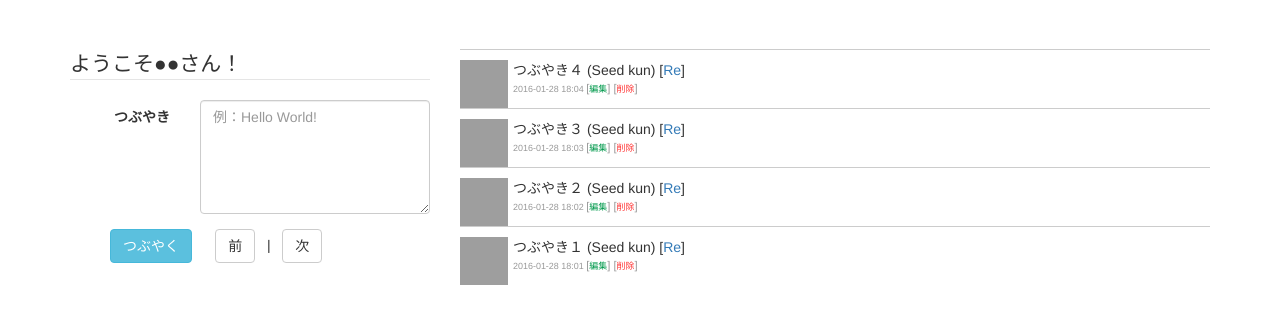
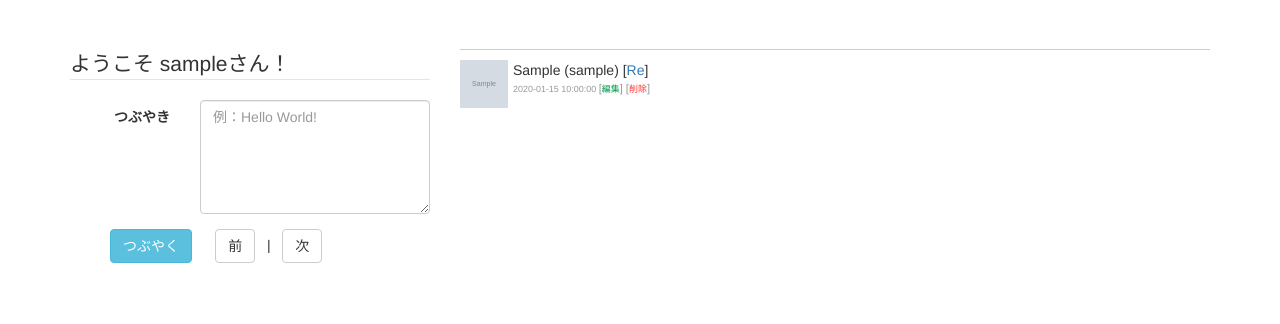
Before and after one commit to shinya-nexseed/seed_sns_20160404, a PHP site: page / in a window 1280 px wide. Shown: the part 51-375 px from the top of the page. Run offline with PHP 8.4, Linux system fonts and the light colour scheme; the visitor is signed in with stand-in values (Sample User, id 1); tables that the repository leaves empty hold one stand-in row (values such as "Sample post"); grey boxes marked "Sample" are stand-in pictures; some libraries are stand-ins or nearby versions; grey boxes are pictures that could not be loaded.

Commit message:
投稿ページ作成

```diff
--- a/index.php
+++ b/index.php
@@ -6,13 +6,50 @@
   // 現在時刻より小さいときにログインしていると判定する
   if (isset($_SESSION['id']) && $_SESSION['time'] + 3600 > time()) {
     // $_SESSIONに保存している時間更新
+    $_SESSION['time'] = time();
 
     // ログインしているユーザーのデータをDBから取得 ($_SESSION['id']を使用して)
+    $sql = sprintf('SELECT * FROM `members` WHERE `member_id`=%d',
+      mysqli_real_escape_string($db, $_SESSION['id'])
+      );
+
+    $record = mysqli_query($db, $sql) or die (mysqli_error());
+    $member = mysqli_fetch_assoc($record);
 
   } else {
     // ログインしていない場合の処理
+    header('Location: login.php');
+    exit();
+  }
 
+  // 投稿を記録する
+  if (!empty($_POST)) {
+    if ($_POST['tweet'] != '') {
+      $sql = sprintf('INSERT INTO `tweets` SET `tweet`="%s", `member_id`=%d, `created`= now()',
+        mysqli_real_escape_string($db, $_POST['tweet']),
+        mysqli_real_escape_string($db, $member['member_id'])
+        );
+      mysqli_query($db, $sql) or die(mysqli_error($db));
+
+      header('Location: index.php');
+      exit();
     }
+  }
+
+  // 投稿を取得する
+  $sql = 'SELECT m.nick_name, m.picture_path, t.*
+          FROM `tweets` t, `members` m
+          WHERE t.member_id=m.member_id
+          ORDER BY t.created DESC';
+
+  $tweets = mysqli_query($db, $sql) or die(mysqli_error($db));
+  // while ($tweet = mysqli_fetch_assoc($tweets)) {
+  //   var_dump($tweet);
+  //   echo $tweet['nick_name'];
+  //   echo $tweet['tweet'];
+  //   echo '<hr>';
+  // }
+
 ?>
 
 <!DOCTYPE html>
@@ -66,7 +103,7 @@
   <div class="container">
     <div class="row">
       <div class="col-md-4 content-margin-top">
-        <legend>ようこそ●●さん！</legend>
+        <legend>ようこそ <?php echo htmlspecialchars($member['nick_name'], ENT_QUOTES, 'UTF-8'); ?>さん！</legend>
         <form method="post" action="" class="form-horizontal" role="form">
             <!-- つぶやき -->
             <div class="form-group">
@@ -86,62 +123,25 @@
       </div>
 
       <div class="col-md-8 content-margin-top">
+        <?php while($tweet = mysqli_fetch_assoc($tweets)): ?>
           <div class="msg">
-          <img src="http://c85c7a.medialib.glogster.com/taniaarca/media/71/71c8671f98761a43f6f50a282e20f0b82bdb1f8c/blog-images-1349202732-fondo-steve-jobs-ipad.jpg" width="48" height="48">
+            <img src="member_picture/<?php echo htmlspecialchars($tweet['picture_path'], ENT_QUOTES, 'UTF-8'); ?>" width="48" height="48">
             <p>
-            つぶやき４<span class="name"> (Seed kun) </span>
+              <?php echo htmlspecialchars($tweet['tweet'], ENT_QUOTES, 'UTF-8'); ?>
+              <span class="name">
+                 (<?php echo htmlspecialchars($tweet['nick_name'], ENT_QUOTES, 'UTF-8'); ?>)
+               </span>
               [<a href="#">Re</a>]
             </p>
             <p class="day">
               <a href="view.html">
-              2016-01-28 18:04
+                <?php echo htmlspecialchars($tweet['created'], ENT_QUOTES, 'UTF-8'); ?>
               </a>
               [<a href="#" style="color: #00994C;">編集</a>]
               [<a href="#" style="color: #F33;">削除</a>]
             </p>
           </div>
-        <div class="msg">
-          <img src="http://c85c7a.medialib.glogster.com/taniaarca/media/71/71c8671f98761a43f6f50a282e20f0b82bdb1f8c/blog-images-1349202732-fondo-steve-jobs-ipad.jpg" width="48" height="48">
-          <p>
-            つぶやき３<span class="name"> (Seed kun) </span>
-            [<a href="#">Re</a>]
-          </p>
-          <p class="day">
-            <a href="view.html">
-              2016-01-28 18:03
-            </a>
-            [<a href="#" style="color: #00994C;">編集</a>]
-            [<a href="#" style="color: #F33;">削除</a>]
-          </p>
-        </div>
-        <div class="msg">
-          <img src="http://c85c7a.medialib.glogster.com/taniaarca/media/71/71c8671f98761a43f6f50a282e20f0b82bdb1f8c/blog-images-1349202732-fondo-steve-jobs-ipad.jpg" width="48" height="48">
-          <p>
-            つぶやき２<span class="name"> (Seed kun) </span>
-            [<a href="#">Re</a>]
-          </p>
-          <p class="day">
-            <a href="view.html">
-              2016-01-28 18:02
-            </a>
-            [<a href="#" style="color: #00994C;">編集</a>]
-            [<a href="#" style="color: #F33;">削除</a>]
-          </p>
-        </div>
-        <div class="msg">
-          <img src="http://c85c7a.medialib.glogster.com/taniaarca/media/71/71c8671f98761a43f6f50a282e20f0b82bdb1f8c/blog-images-1349202732-fondo-steve-jobs-ipad.jpg" width="48" height="48">
-          <p>
-            つぶやき１<span class="name"> (Seed kun) </span>
-            [<a href="#">Re</a>]
-          </p>
-          <p class="day">
-            <a href="view.html">
-              2016-01-28 18:01
-            </a>
-            [<a href="#" style="color: #00994C;">編集</a>]
-            [<a href="#" style="color: #F33;">削除</a>]
-          </p>
-        </div>
+        <?php endwhile; ?>
       </div>
 
     </div>
```
Also changed, not shown: login.php (+20 -0 lines). Lines whose indentation alone changed are shown as unchanged.
